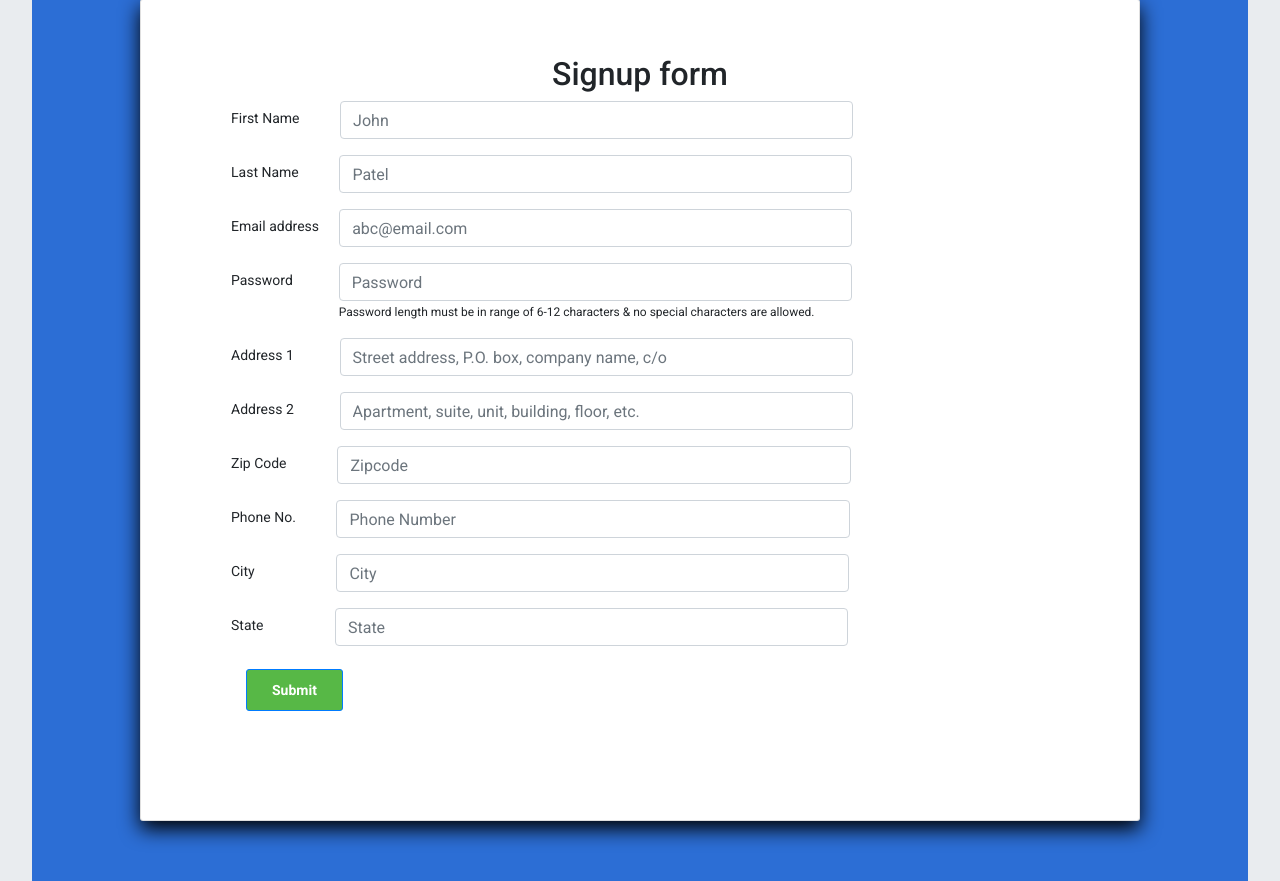
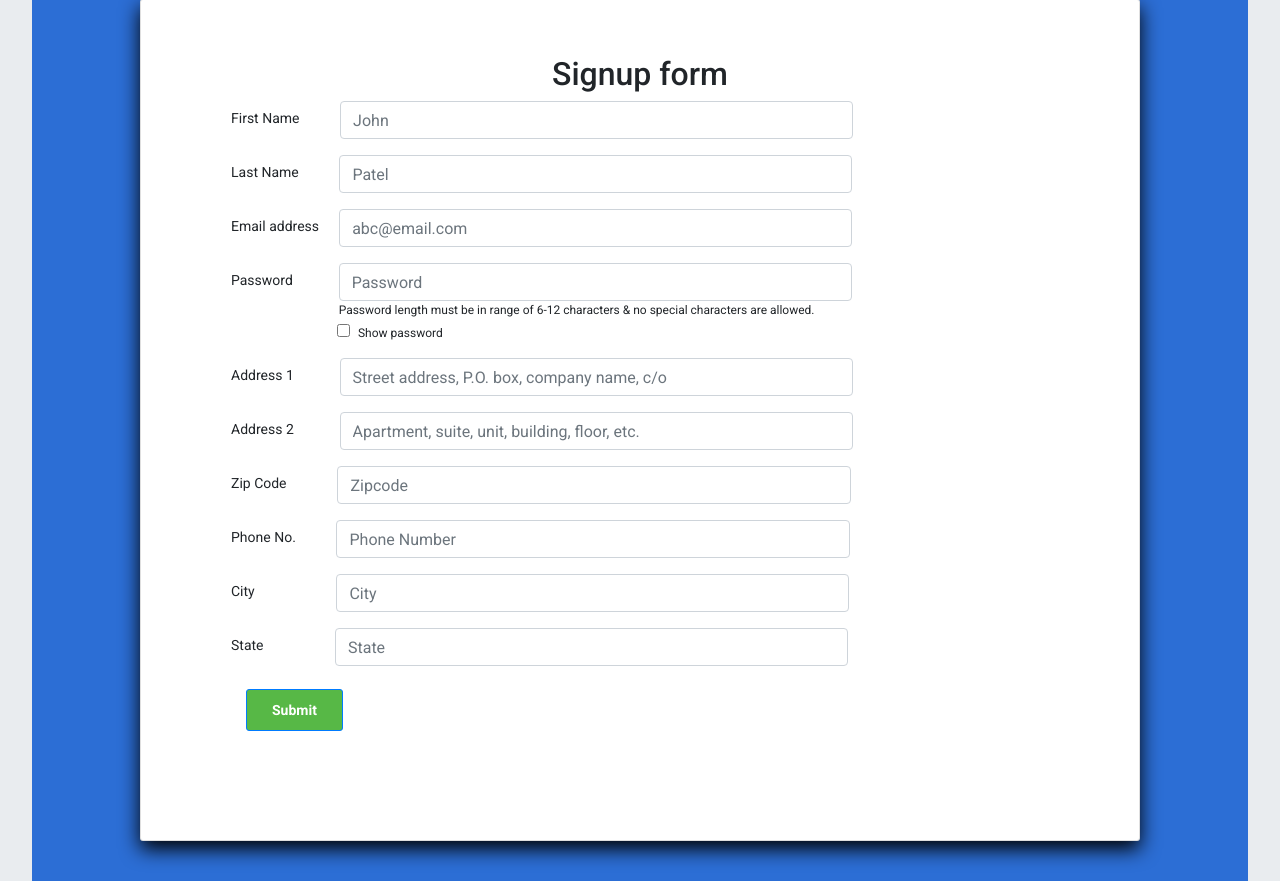
Before and after one commit to pcube99/autofill_updated, a Flask app: page /signup in a window 1280 px wide. Shown: the part 161-1042 px from the top of the page. Run offline with Flask 2, Linux system fonts and the light colour scheme; some libraries are stand-ins or nearby versions.

Commit message:
show password added

```diff
--- a/application.py
+++ b/application.py
@@ -199,7 +199,7 @@ def details():
     print(x)
     if(request.method == 'GET'):
         for i in existing_user:
-            if str(i) in "password":
+            if "password" in str(i) or "pwd" in str(i):
                 rows[str(i)] = str(password.decrypt(x[0],x[1]))
             else:
                 rows[str(i)] = str(existing_user[str(i)])
--- a/templates/signup.html
+++ b/templates/signup.html
@@ -21,40 +21,18 @@
     <!-- Vendor CSS-->
     <!-- <link href="vendor/select2/select2.min.css" rel="stylesheet" media="all"> -->
     <link rel="stylesheet" href="../static/style.css">
-
-
-<!-- <style>
-        #grad1 {
-      background-color: orange; /* For browsers that do not support gradients */
-      background-image: repeating-linear-gradient(orange);  /* Standard syntax (must be last) */
-    }
-    body{
-      background-image: url("../static/background.jpg");
-
-        }
-        .page-wrapper {
-          min-height: 100vh;
-        }
-
-  </style> -->
-
+    <script>
+      function myFunction() {
+  var x = document.getElementById("password");
+  if (x.type === "password") {
+    x.type = "text";
+  } else {
+    x.type = "password";
+  }
+}
+    </script>
 </head>
 <body>
-    <!-- <nav class="navbar navbar-light" style="background-color: #f9ccc2 ;">
-        <div class="container-fluid">
-          <div class="navbar-header">
-                  <a class="navbar-brand" href="/"><strong class="black_text">Auto-Fill (Application Bharo)</strong></a>
-              </div>
-              <ul class="nav navbar-nav navbar-right">
-                <li><a href="/"><span class="glyphicon glyphicon-home black_text"></span> <strong class="black_text">Home</strong></a></li>
-                <li><a href="signup"><span class="glyphicon glyphicon-user black_text"></span> <strong class="black_text">Sign Up</strong></a></li>
-                <li><a href="login"><span class="glyphicon glyphicon-log-in black_text"></span> <strong class="black_text">Log in</strong></a></li>
-                <li><a href="help"><span class="glyphicon glyphicon-question-sign black_text"></span> <strong class="black_text">Help</strong></a></li>
-
-              </ul>
-        </div>
-      </nav> -->
-
       <nav class="navbar navbar-dark bg-dark">
         <a class="navbar-brand" href="/">
           <!-- <img src="/docs/4.3/assets/brand/bootstrap-solid.svg" width="30" height="30" class="d-inline-block align-top" alt=""> -->
@@ -137,78 +115,11 @@
                     <label class="col-form-label" for="exampleInputPassword1">Password</label>
                     <div class="col-sm-10">
                       <input style="margin-left: 6%" required pattern="[A-Za-z0-9]{6,12}" type="password" class="form-control" name = "password" id="password" placeholder="Password">
-                      <span style="margin-left: 6%; font-size: 12px">Password length must be in range of 6-12 characters & no special characters are allowed.</span>
+                      <div style="margin-left: 6%; font-size: 12px">Password length must be in range of 6-12 characters & no special characters are allowed. <input style="margin-left: -49%; margin-top: 1%" type="checkbox" onclick="myFunction()"><span style="margin-left: -47%;">Show password</span> </div>
 
                     </div>
                   </div>
 
-                  <!-- <div class="col-2 input-group form-group row col-sm-10" >
-                    <label class="col-sm-4 col-form-label" for="pwd">Password:</label>
-                    <div class="col-sm-10">
-                      <input type="password" class="input--style-1" id="pwd" placeholder="Password" name="pwd">
-                    </div>
-                  </div> -->
-
-                  <!-- <div class="form-group row col-sm-10">
-                    <label class="col-form-label" for="exampleInputPassword1">Confirm PWD</label>
-                    <div class="col-sm-10">
-                      <input type="password" class="form-control" id="exampleInputPassword1" placeholder="Confirm Password">
-                    </div>
-                  </div>
-                   -->
-
-                  <!-- <div class="col-2 input-group form-group row col-sm-10" >
-                        <label class="col-sm-4 col-form-label" for="pwd">Confirm Password:</label>
-                        <div class="col-sm-10">
-                          <input type="password" class="input--style-1" id="pwd" placeholder="Confirm Password" name="confirm_pwd">
-                        </div>
-                </div> -->
-
-
-                  <!-- <div class="form-group row col-sm-10" >
-                      <label class="col-sm-4 col-form-label">Gender</label>
-                      <div class="radio col-sm-10" >
-                          <label>
-                          <input type="radio" name="l" value="male" >
-                          Male
-                      </label>
-                      </div>
-                      <div class="radio col-sm-10" >
-                          <label>
-                          <input type="radio"  name="l" value="female">
-                          Female
-                          </label>
-                      </div>
-                      <div class="radio col-sm-10" >
-                              <label>
-                                  <input type="radio"  name="l" value="other">
-                                  Other
-                              </label>
-                              </div>
-                  </div>     -->
-                  <!-- <div class="form-group row col-sm-10">
-                  <div class="">
-                      <div class="js-select-simple select--no-search">
-                          <label class="col-form-label">Gender</label>
-
-                          <select name="gender">
-                              <option>Select</option>
-                              <option>Male</option>
-                              <option>Female</option>
-                              <option>Other</option>
-                          </select>
-                          <div class="select-dropdown"></div>
-                      </div>
-                  </div>
-                </div> -->
-
-
-                        <!-- <div class="form-group row col-sm-10" >
-                          <label class="col-form-label" for="date">DOB</label>
-                          <div class="col-sm-10">
-                              <input type="date" class="form-control" value="yyyy-mm-dd" id="example-date-input" placeholder="username" name="dob">
-                          </div>
-                        </div> -->
 
                       <div class="form-group row col-sm-10" > <!-- Street 1 -->
                           <label for="street1_id" class="col-form-label">Address 1</label>
```
Also changed, not shown: templates/details.html (+19 -31 lines), templates/login.html (+10 -9 lines).
